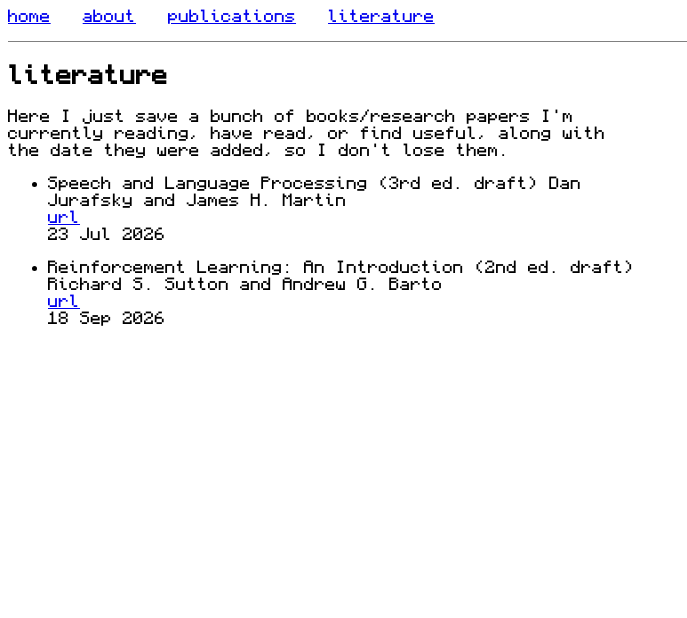
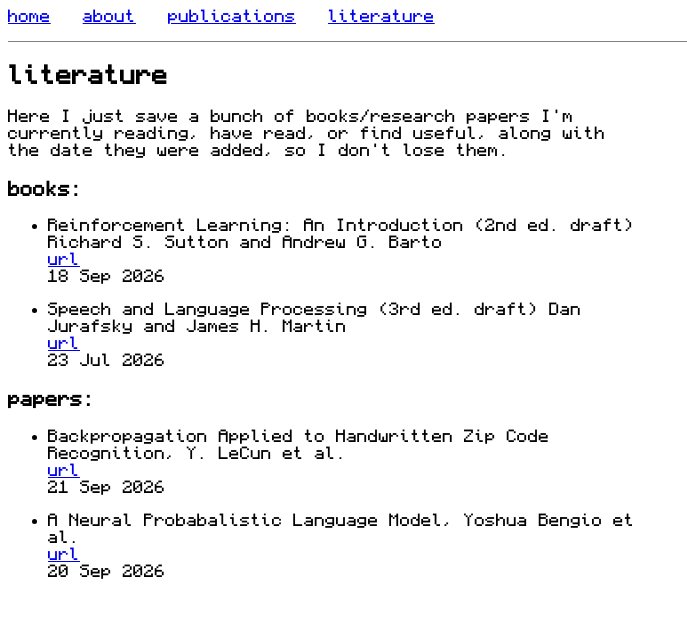
Before and after one commit to panalexeu/panalexeu.github.io, a Jekyll site: the page built from literature.html, in a window 1280 px wide. Shown: the top 618 px of the page, without its empty margins (0-687 px from the left). Built offline with Jekyll 4.4.1, drawn with Linux system fonts in a browser that asks for light colours.

Commit message:
update literature

```diff
--- a/_data/literature.yml
+++ b/_data/literature.yml
@@ -1,6 +1,6 @@
+- name: "Reinforcement Learning: An Introduction (2nd ed. draft) Richard S. Sutton and Andrew G. Barto"
+  url: https://web.stanford.edu/class/psych209/Readings/SuttonBartoIPRLBook2ndEd.pdf
+  date: "2026-9-18"
 - name: "Speech and Language Processing (3rd ed. draft) Dan Jurafsky and James H. Martin "
   url: https://web.stanford.edu/~jurafsky/slp3/
   date: "2026-7-23"
-- name: "Reinforcement Learning: An Introduction (2nd ed. draft) Richard S. Sutton and Andrew G. Barto"
-  url: https://web.stanford.edu/class/psych209/Readings/SuttonBartoIPRLBook2ndEd.pdf
-  date: "2026-9-18"
--- /dev/null
+++ b/_data/papers.yml
@@ -0,0 +1,6 @@
+- name: "Backpropagation Applied to Handwritten Zip Code Recognition, Y. LeCun et al."
+  url: http://yann.lecun.com/exdb/publis/pdf/lecun-89e.pdf
+  date: "2026-9-21"
+- name: "A Neural Probabalistic Language Model, Yoshua Bengio et al."
+  url: https://www.jmlr.org/papers/volume3/bengio03a/bengio03a.pdf
+  date: "2026-9-20"
--- a/literature.html
+++ b/literature.html
@@ -6,6 +6,8 @@ title: literature
 
 <main class="post">
     Here I just save a bunch of books/research papers I'm currently reading, have read, or find useful, along with the date they were added, so I don't lose them.
+
+    <h3>books:</h3>
 
     <ul>
         {% for lit in site.data.literature %}
@@ -20,4 +22,21 @@ title: literature
             </li>
         {% endfor %}
     </ul>
+
+    <h3>papers:</h3>
+
+    <ul>
+        {% for p in site.data.papers %}
+            <li>
+                <p>
+                    {{p.name}}
+                    <br>
+                    <a href="{{p.url}}">url</a>
+                    <br>
+                    {{p.date | date_to_string}}
+                </p>
+            </li>
+        {% endfor %}
+    </ul>
+
 </main>
```
